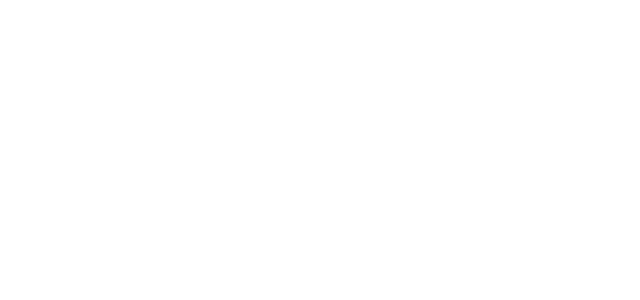
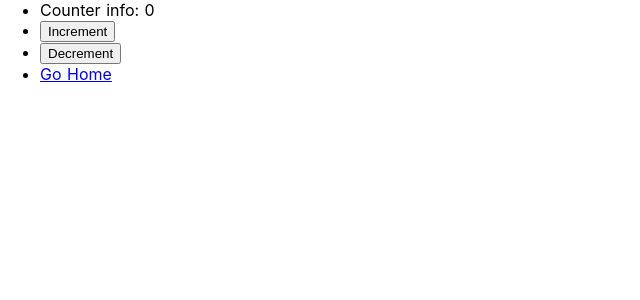
Before and after one commit to uruha/nuxt-dev, a Nuxt app: page /count in a window 1280 px wide. Before the commit this address had no page. Shown: the top 300 px of the page, without its empty margins (0-640 px from the left). Built offline with nearby package versions, Linux system fonts and the light colour scheme.

Commit message:
add counter using store

```diff
--- /dev/null
+++ b/pages/count.vue
@@ -0,0 +1,22 @@
+<template>
+  <div>
+      <ul>
+          <li>
+              Counter info: {{$store.state.counter}}
+          </li>
+          <li>
+            <button @click="$store.commit('increment')">
+              Increment
+            </button>
+          </li>
+          <li>
+            <button @click="$store.commit('decrement')">
+              Decrement
+            </button>
+          </li>
+          <li>
+              <nuxt-link to="/">Go Home</nuxt-link>
+          </li>
+      </ul>
+  </div>
+</template>
--- a/pages/index.vue
+++ b/pages/index.vue
@@ -8,6 +8,26 @@
       <h2 class="subtitle">
         This project name is {{title}}
       </h2>
+      <div class="counter">
+      <ul>
+          <li>
+              Counter info: {{$store.state.counter}}
+          </li>
+          <li>
+            <button @click="increment">
+              Increment
+            </button>
+          </li>
+          <li>
+            <button @click="decrement">
+              Decrement
+            </button>
+          </li>
+          <li>
+              <nuxt-link to="/count">Go Counter only page.</nuxt-link>
+          </li>
+      </ul>
+      </div>
       <div class="links">
         <a
           href="https://nuxtjs.org/"
@@ -24,8 +44,23 @@
 
 <script>
 import AppLogo from '~/components/AppLogo.vue'
+import { mapState } from 'vuex'
 
 export default {
+  // fetch({ store }) {
+  //   store.commit('increment')
+  // },
+  computed: mapState([
+    'counter'
+  ]),
+  methods: {
+    increment() {
+      this.$store.commit('increment')
+    },
+    decrement() {
+      this.$store.commit('decrement')
+    }
+  },
   data () {
     return { title: 'default title' }
   },
--- /dev/null
+++ b/store/index.js
@@ -0,0 +1,13 @@
+import Vuex from 'vuex';
+import mutations from './mutaitons';
+
+const createStore = () => {
+  return new Vuex.Store({
+    state: {
+      counter: 0
+    },
+    mutations
+  });
+};
+
+export default createStore;
--- /dev/null
+++ b/store/mutaitons.js
@@ -0,0 +1,10 @@
+const mutations = {
+  increment(state) {
+    state.counter++;
+  },
+  decrement(state) {
+    state.counter--;
+  }
+};
+
+export default mutations;
```
